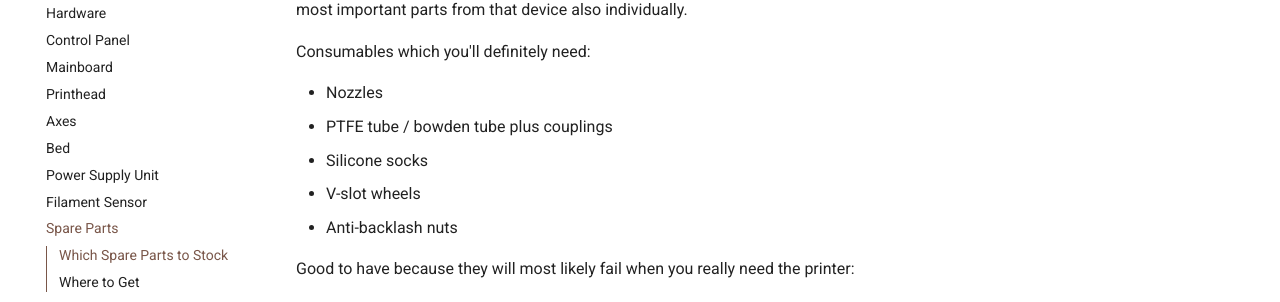
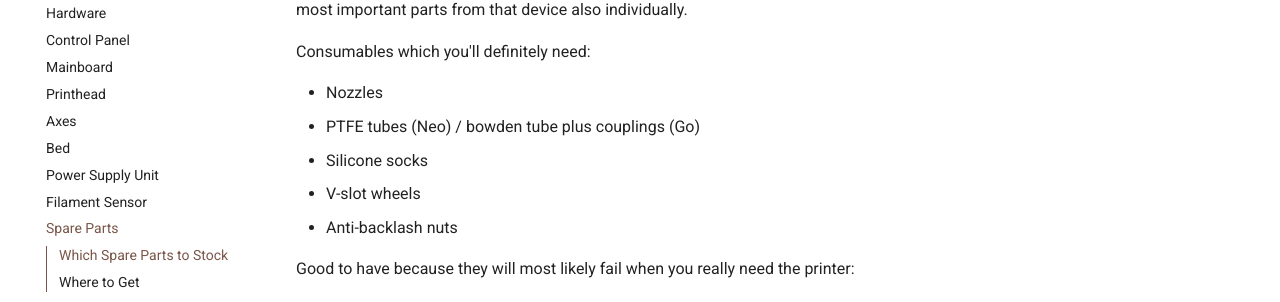
Before and after one commit to 1coderookie/KobraGoNeoInsights, an MkDocs documentation site: the page built from docs/hardware/spare_parts.md, in a window 1280 px wide and 900 px high, scrolled down 492 px. Shown: the part 143-445 px from the top of the window. Built offline with MkDocs 1.6.1 and Material for MkDocs 9.7.7, drawn with Linux system fonts in a browser that asks for light colours; comment, search, counter and statistics services are not loaded.

Commit message:
Update spare_parts.md

```diff
--- a/docs/hardware/spare_parts.md
+++ b/docs/hardware/spare_parts.md
@@ -11,7 +11,7 @@ Anyway - even though it most likely makes more sense to buy a complete printhead
 Consumables which you'll definitely need:
 
   - Nozzles
-  - PTFE tube / bowden tube plus couplings
+  - PTFE tubes (Neo) / bowden tube plus couplings (Go)
   - Silicone socks
   - V-slot wheels
   - Anti-backlash nuts
```
